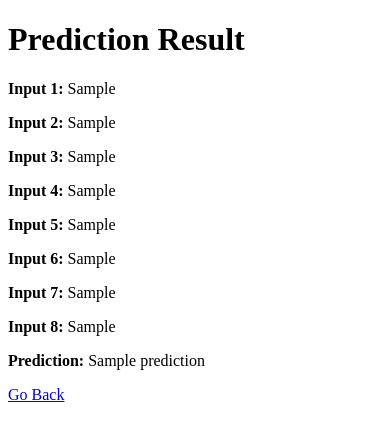
After one commit to G3-3553/air-quality-prediction-railway, a Flask app: template templates/result.html in a window 390 px wide. The commit adds this page. Shown: the top 441 px of the page. Run offline with Flask 3, Linux system fonts and the light colour scheme; the template is opened without the code that fills it: most values are stand-ins (such as "Sample title", 1, 10 or a date in 2020); parts of the project's set-up code (start-up, migrations or seed data) failed here and were passed over.

Commit message:
Initial commit

```diff
--- a/app.py
+++ b/app.py
@@ -25,32 +25,40 @@ def frontend():
 @app.route('/predict', methods=['POST'])
 def predict():
     # Get form inputs
-    print(request.form)
-    temperature = float(request.form['temperature'])
-    humidity = float(request.form['humidity'])
-    pm25 = float(request.form['pm25'])
-    pm10 = float(request.form['pm10'])
-    so2 = float(request.form['so2'])
-    no2 = float(request.form['no2'])
-    co = float(request.form['co'])
-    proximity = float(request.form['proximity'])
-    population = float(request.form['population'])
+    if request.method == 'POST':
+            print(request.form)
+            temperature = float(request.form['temperature'])
+            humidity = float(request.form['humidity'])
+            pm25 = float(request.form['pm25'])
+            pm10 = float(request.form['pm10'])
+            so2 = float(request.form['so2'])
+            no2 = float(request.form['no2'])
+            co = float(request.form['co'])
+            proximity = float(request.form['proximity'])
+            population = float(request.form['population'])
 
-    pm = pm25 - pm10
-    # Create feature array
-    features = pd.DataFrame([[temperature, humidity, pm, no2, so2, co, proximity, population]],
-                        columns=['Temperature', 'Humidity', 'PM', 'NO2', 'SO2', 'CO', 'Proximity_to_Industrial_Areas', 'Population_Density'])
+            pm = pm25 - pm10
+            # Create feature array
+            features = pd.DataFrame([[temperature, humidity, pm, no2, so2, co, proximity, population]],
+                                columns=['Temperature', 'Humidity', 'PM', 'NO2', 'SO2', 'CO', 'Proximity_to_Industrial_Areas', 'Population_Density'])
 
 
-    # Scale features
-    features_scaled = scaler.transform(features)
-    scaled_features_df = pd.DataFrame(features_scaled, columns=features.columns)
+            # Scale features
+            features_scaled = scaler.transform(features)
+            scaled_features_df = pd.DataFrame(features_scaled, columns=features.columns)
 
-    # Predict using the model
-    prediction = model.predict(scaled_features_df)
+            # Predict using the model
+            prediction = model.predict(scaled_features_df)
+            prediction = int(prediction[0])
+            # Return result as a JSON response
 
-    # Return result as a JSON response
-    return jsonify({'prediction': int(prediction[0])})
+            result_message = "Air Quality is Good" if (prediction == 1 )else "Air Quality is Poor"
+            print({'Prediction': result_message})
+            return jsonify({'Prediction': result_message})
+
+            #return render_template('frontend.html', result_message=result_message)
+
+    #return render_template('frontend.html')
 
 if __name__ == "__main__":
     app.run(debug=True)
--- /dev/null
+++ b/templates/result.html
@@ -0,0 +1,23 @@
+<!DOCTYPE html>
+<html lang="en">
+<head>
+    <meta charset="UTF-8">
+    <meta name="viewport" content="width=device-width, initial-scale=1.0">
+    <title>Prediction Result</title>
+</head>
+<body>
+    <h1>Prediction Result</h1>
+    <p><strong>Input 1:</strong> {{ input1 }}</p>
+    <p><strong>Input 2:</strong> {{ input2 }}</p>
+    <p><strong>Input 3:</strong> {{ input3 }}</p>
+    <p><strong>Input 4:</strong> {{ input4 }}</p>
+    <p><strong>Input 5:</strong> {{ input5 }}</p>
+    <p><strong>Input 6:</strong> {{ input6 }}</p>
+    <p><strong>Input 7:</strong> {{ input7 }}</p>
+    <p><strong>Input 8:</strong> {{ input8 }}</p>
+
+    <p><strong>Prediction:</strong> {{ prediction }}</p>
+
+    <a href="/">Go Back</a>
+</body>
+</html>
```
Also changed, not shown: static/css/styles 2.css (+39 -15 lines), templates/frontend.html (+5 -2 lines), 1 other file.
